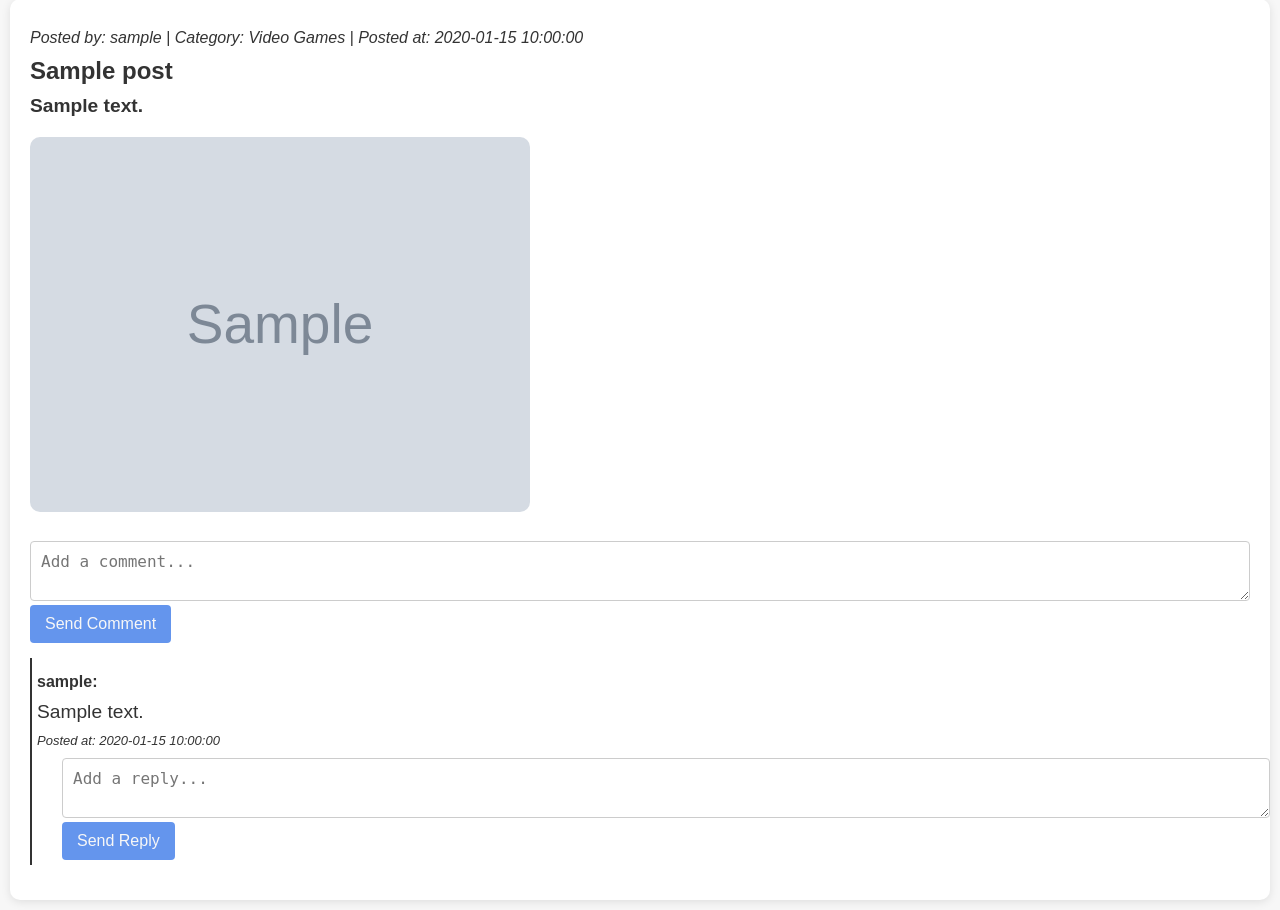
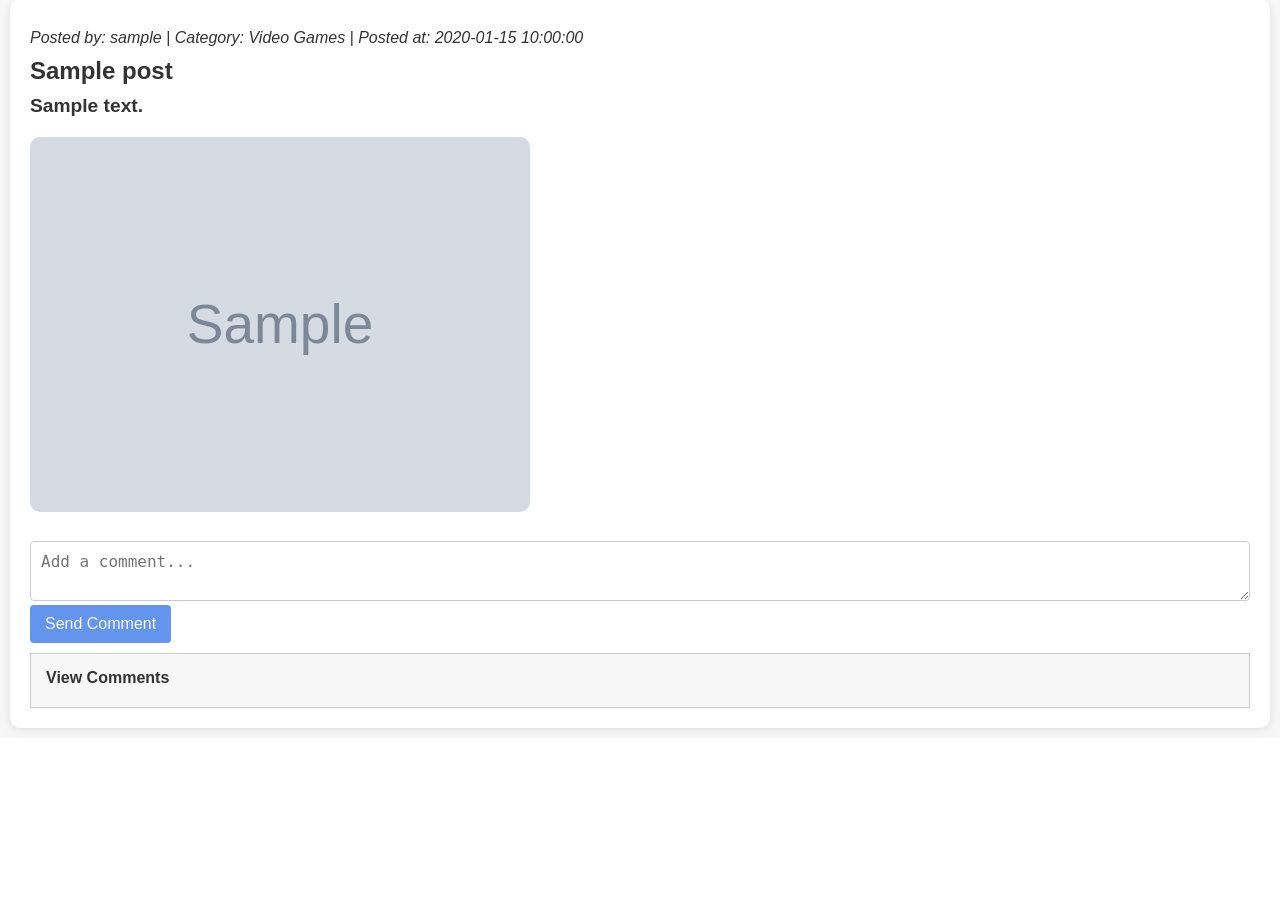
Before and after one commit to VladoDev03/nerdy-sphere-forum, a PHP site: page / in a window 1280 px wide. Shown: the part 76-986 px from the top of the page. After the commit the page ends 810 px from the top, so only its background shows below. Run offline with PHP 8.4, Linux system fonts and the light colour scheme; the visitor is signed in with stand-in values (Sample User, id 1); tables that the repository leaves empty hold one stand-in row (values such as "Sample post"); grey boxes marked "Sample" are stand-in pictures.

Commit message:
Made comments and replies hideable and visible.

```diff
--- a/server/index.php
+++ b/server/index.php
@@ -230,7 +230,8 @@ if ($_SERVER["REQUEST_METHOD"] === "POST") {
         <div id="response"></div>
 
         <!--        --><?php //if (count($post['comments']) > 0): ?>
-            <div id="comment-section-<?= $post['id'] ?>" class="comment-section">
+        <details id="comment-section-<?= $post['id'] ?>" class="comment-section">
+            <summary>View Comments</summary>
             <?php foreach ($post['comments'] as $comment): ?>
                 <div class="comment">
                     <p class="comment-user"><?= $comment['username'] ?>:</p>
@@ -245,7 +246,8 @@ if ($_SERVER["REQUEST_METHOD"] === "POST") {
                     </form>
 
                     <!--                        --><?php //if (count($comment['replies']) > 0): ?>
-                            <div id="reply-section-<?= $comment['id'] ?>">
+                    <details id="reply-section-<?= $comment['id'] ?>">
+                        <summary>View Replies</summary>
                         <?php foreach ($comment['replies'] as $reply): ?>
                             <div class="comment-reply">
                                 <p class="comment-user"><?= $reply['username'] ?>:</p>
@@ -253,12 +255,12 @@ if ($_SERVER["REQUEST_METHOD"] === "POST") {
                                 <p class="comment-info">Posted at: <?= $reply['created_at'] ?></p>
                             </div>
                         <?php endforeach; ?>
-                            </div>
+                    </details>
                     <!--                        --><?php //endif; ?>
                 </div>
 
             <?php endforeach; ?>
-            </div>
+        </details>
         <!--        --><?php //endif; ?>
     </div>
 <?php endforeach; ?>
--- a/server/styles/index.css
+++ b/server/styles/index.css
@@ -135,3 +135,22 @@ body {
 .reply-input {
     margin-top: 10px;
 }
+
+.comment-section, .reply-section {
+    margin-top: 10px;
+    border: 1px solid #ccc;
+    padding: 10px;
+    background-color: #f7f7f7;
+}
+
+.comment-section summary, .reply-section summary {
+    cursor: pointer;
+    font-weight: bold;
+    margin-bottom: 5px;
+    display: inline-block;
+    padding: 5px;
+}
+
+.comment-section summary:hover, .reply-section summary:hover {
+    text-decoration: underline;
+}
```
Lines whose indentation alone changed are shown as unchanged.
